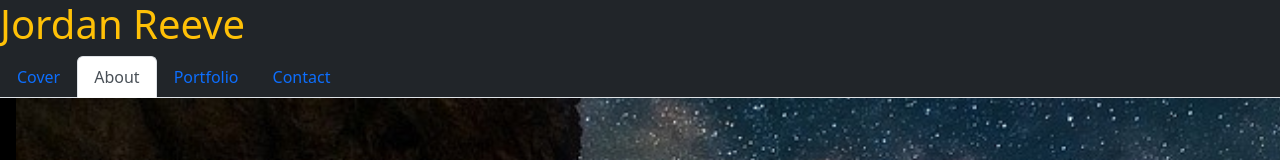
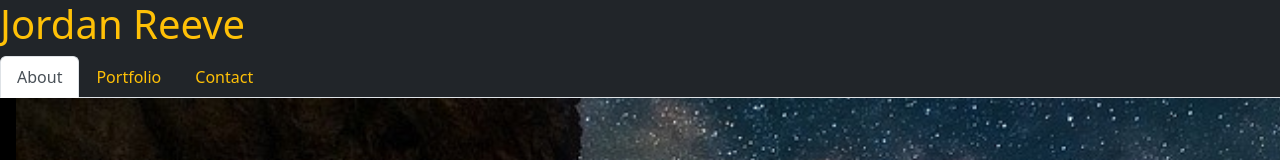
Before and after one commit to jreeve65/React-Portfolio, a React (Vite) app: page /About in a window 1280 px wide. Shown: the top 160 px of the page. Built offline with nearby package versions, Linux system fonts and the light colour scheme.

Commit message:
changed colors of nav links

```diff
--- a/src/assets/css/aboutme.css
+++ b/src/assets/css/aboutme.css
@@ -5,6 +5,8 @@ html, body {
   padding: 0;
   height: 100%;
 }
+
+
 
 .messages{
 
@@ -22,7 +24,9 @@ html, body {
   position:fixed;
   z-index: 100;
   width: 100% ;
+
 }
+
 
 #about-me-content {
   position: relative;
--- a/src/components/NavTabs.jsx
+++ b/src/components/NavTabs.jsx
@@ -13,7 +13,7 @@ function NavTabs() {
     <div className=' bg-dark text-warning nav-bar'>
       <h1>Jordan Reeve</h1>
     <ul className="nav nav-tabs">
-      <li className="nav-item">
+      {/* <li className="nav-item">
         <Link
           to="/"
           // This is a conditional (ternary) operator that checks to see if the current page is "Home"
@@ -22,12 +22,12 @@ function NavTabs() {
         >
           Cover
         </Link>
-      </li>
+      </li> */}
       <li className="nav-item">
         <Link
           to="/About"
           // Check to see if the currentPage is `Blog`, and if so we use the active link class from bootstrap. Otherwise, we set it to a normal nav-link
-          className={currentPage === '/About' ? 'nav-link active' : 'nav-link'}
+          className={currentPage === '/About' ? 'nav-link active' : 'nav-link text-warning'}
         >
           About
         </Link>
@@ -37,7 +37,7 @@ function NavTabs() {
         <Link
           to="/Portfolio"
           // Check to see if the currentPage is `Blog`, and if so we use the active link class from bootstrap. Otherwise, we set it to a normal nav-link
-          className={currentPage === '/Blog' ? 'nav-link active' : 'nav-link'}
+          className={currentPage === '/Portfolio' ? 'nav-link active' : 'nav-link text-warning'}
         >
           Portfolio
         </Link>
@@ -46,7 +46,7 @@ function NavTabs() {
         <Link
           to="/Contact"
           // Check to see if the currentPage is `Contact`, and if so we use the active link class from bootstrap. Otherwise, we set it to a normal nav-link
-          className={currentPage === '/Contact' ? 'nav-link active' : 'nav-link'}
+          className={currentPage === '/Contact' ? 'nav-link active' : 'nav-link text-warning'}
         >
           Contact
         </Link>
```
